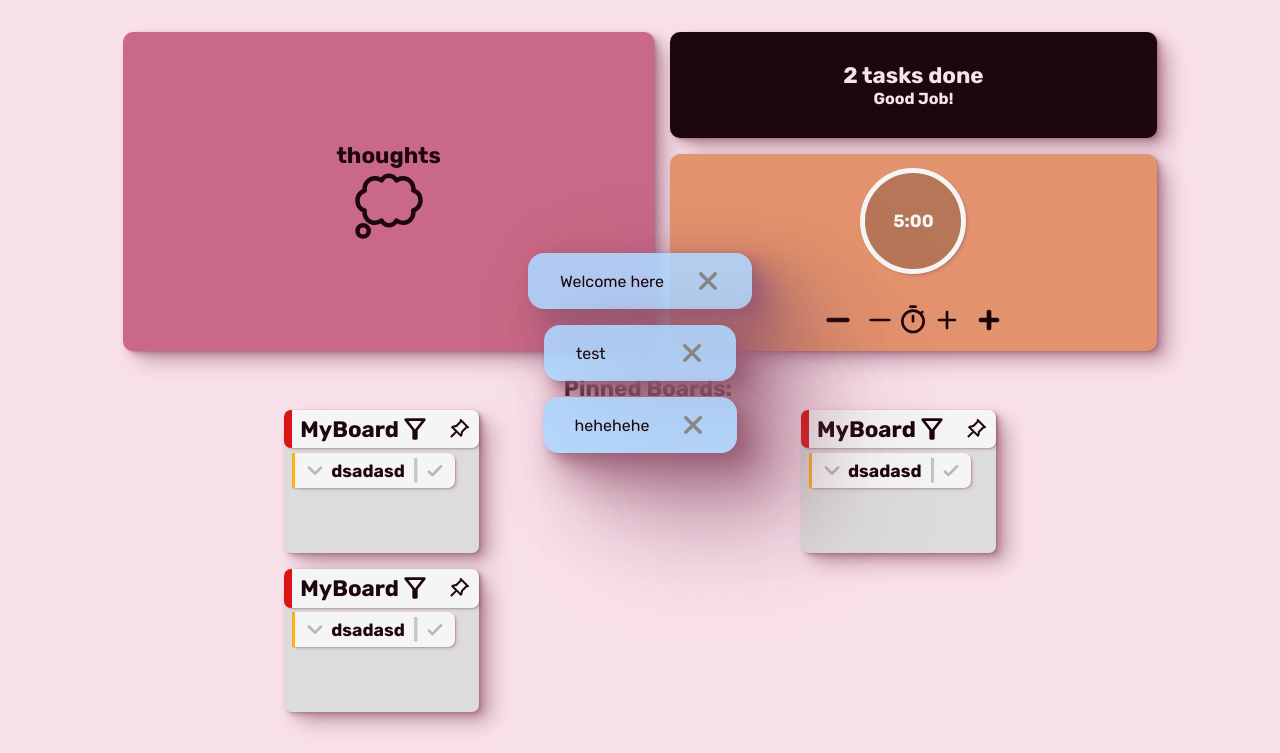
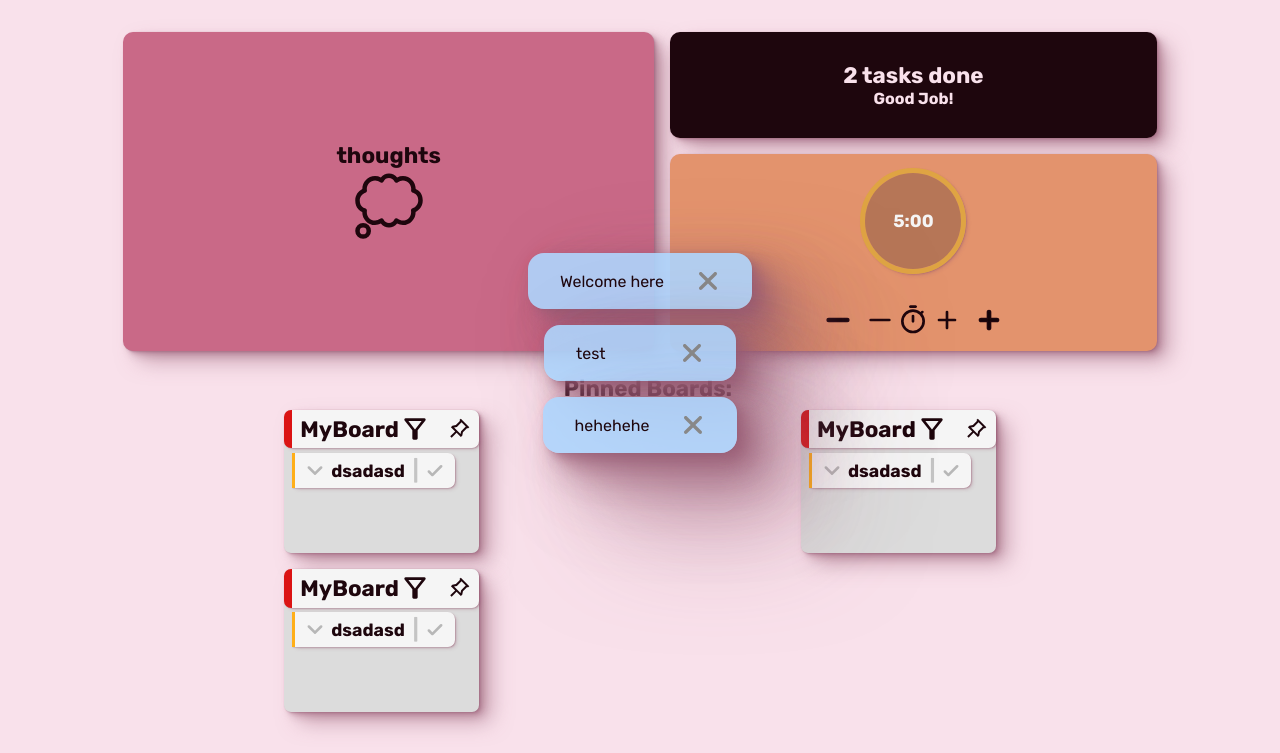
Before and after one commit to omar-elsherbiny/IGCSE-Todo-Project, a Flask app: page / in a window 1280 px wide. Shown: the part 47-800 px from the top of the page. Run offline with Flask 3, Linux system fonts and the light colour scheme; a user stored in the database is signed in; data comes from the database, SQL or seed files in the repository.

Commit message:
timer fixes

```diff
--- a/crypto.py
+++ b/crypto.py
@@ -1,5 +1,4 @@
 from random import seed, choices
-import numpy
 
 chars='abcdefghijklmnopqrstuvwxyzABCDEFGHIJKLMNOPQRSTUVWXYZ0123456789'
 
--- a/static/main.css
+++ b/static/main.css
@@ -500,9 +500,10 @@ input[data-autocompleted] {background-color: transparent !important;}
     color: whitesmoke;
 
     border-radius: 50%;
-    border: 5px solid whitesmoke;
+    border: 5px solid var(--accent);
     box-shadow: var(--shadow-elevation-low);
     overflow: hidden;
+    transition: border 0.5s ease-in-out;
 }
 .timer_clock h5 {z-index: 99;}
 .timer_clock div {
--- a/static/timer.js
+++ b/static/timer.js
@@ -3,6 +3,7 @@ let timer;
 let timerDuration = 300;
 let paused = false;
 let elapsedTime = 0;
+var audio = new Audio('./static/timer.mp3');
 
 const padZero = (value) => (value < 10 ? '0' + value : value);
 
@@ -23,6 +24,9 @@ function startTimer() {
     document.querySelector('#playing_controls').classList.toggle('hide');
     document.querySelector('.timer_clock h5').style.animation = 'scale_bounce2 ease-in-out 1s infinite';
     document.querySelector('.timer_clock div').style.animation = 'smol_background linear ' + timerDuration + 's';
+    document.querySelector('.timer_clock').style.borderColor = 'whitesmoke';
+    document.querySelector('#pauseBtn').classList.remove('hide');
+    document.querySelector('#resumeBtn').classList.add('hide');
 
     updateTimerDisplay();
 
@@ -32,12 +36,11 @@ function startTimer() {
             updateTimerDisplay();
 
             if (elapsedTime >= timerDuration) {
-                var audio = new Audio('./static/timer.mp3');
                 audio.play();
                 document.querySelector('header').innerHTML += `
                 <div class="alert" id="beep99">
                     <p>Timer Finished</p>
-                    <svg onclick="hide_alert(99)" xmlns="http://www.w3.org/2000/svg" width="24" height="24"
+                    <svg onclick="hide_alert(99);audio.pause();audio.currentTime=0;" xmlns="http://www.w3.org/2000/svg" width="24" height="24"
                         viewBox="0 0 512 512">
                         <path
                             d="M437.5 386.6L306.9 256l130.6-130.6c14.1-14.1 14.1-36.8 0-50.9-14.1-14.1-36.8-14.1-50.9 0L256 205.1 125.4 74.5c-14.1-14.1-36.8-14.1-50.9 0-14.1 14.1-14.1 36.8 0 50.9L205.1 256 74.5 386.6c-14.1 14.1-14.1 36.8 0 50.9 14.1 14.1 36.8 14.1 50.9 0L256 306.9l130.6 130.6c14.1 14.1 36.8 14.1 50.9 0 14-14.1 14-36.9 0-50.9z"
@@ -58,6 +61,7 @@ function pauseTimer() {
     document.querySelector('#resumeBtn').classList.toggle('hide');
     document.querySelector('.timer_clock h5').style.animation = '';
     document.querySelector('.timer_clock div').style.animationPlayState = 'paused';
+    document.querySelector('.timer_clock').style.borderColor = 'var(--accent)';
 }
 
 function resumeTimer() {
@@ -66,6 +70,7 @@ function resumeTimer() {
     document.querySelector('#resumeBtn').classList.toggle('hide');
     document.querySelector('.timer_clock h5').style.animation = 'scale_bounce2 ease-in-out 1s infinite';
     document.querySelector('.timer_clock div').style.animationPlayState = 'running';
+    document.querySelector('.timer_clock').style.borderColor = 'whitesmoke';
 }
 
 function resetTimer() {
@@ -77,6 +82,7 @@ function resetTimer() {
     updateTimerDisplay();
     document.querySelector('#start_controls').classList.toggle('hide');
     document.querySelector('#playing_controls').classList.toggle('hide');
+    document.querySelector('.timer_clock').style.borderColor = 'var(--accent)';
 }
 
 function updateTimerDisplay() {
```
